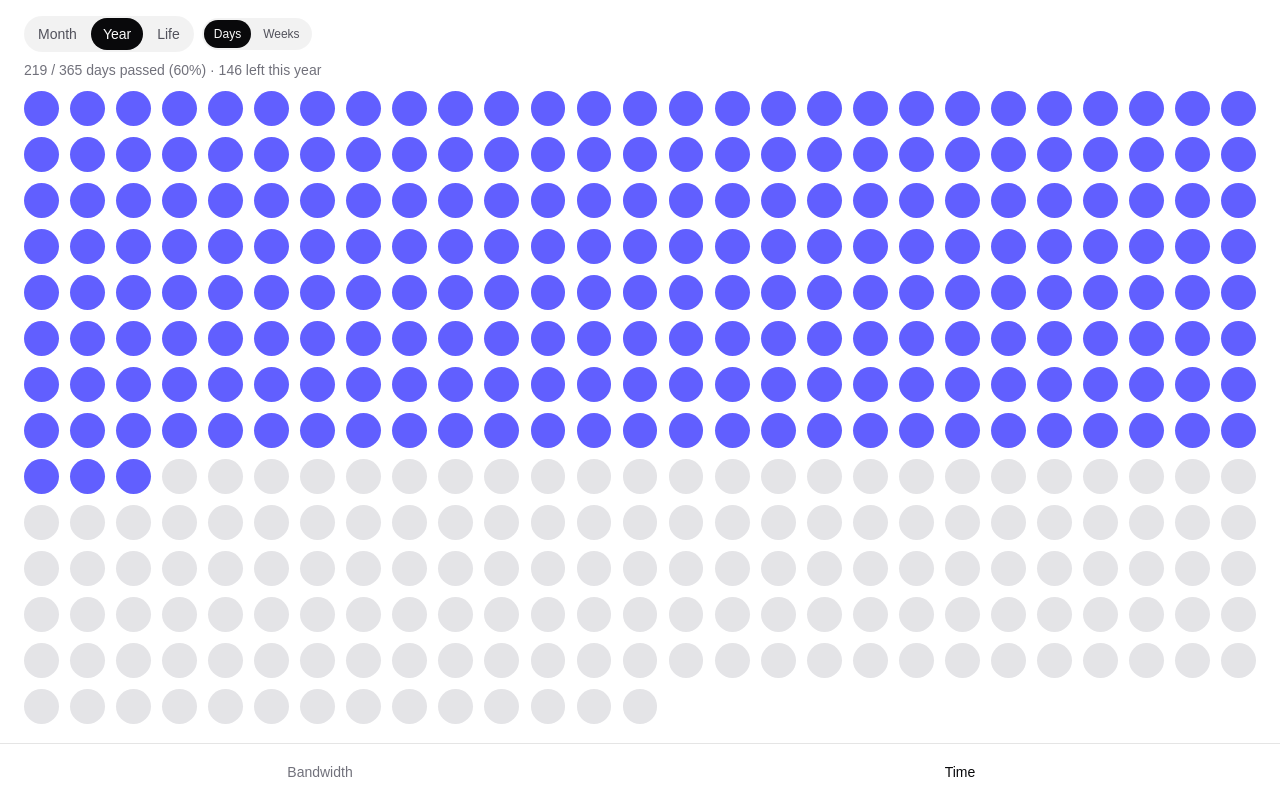
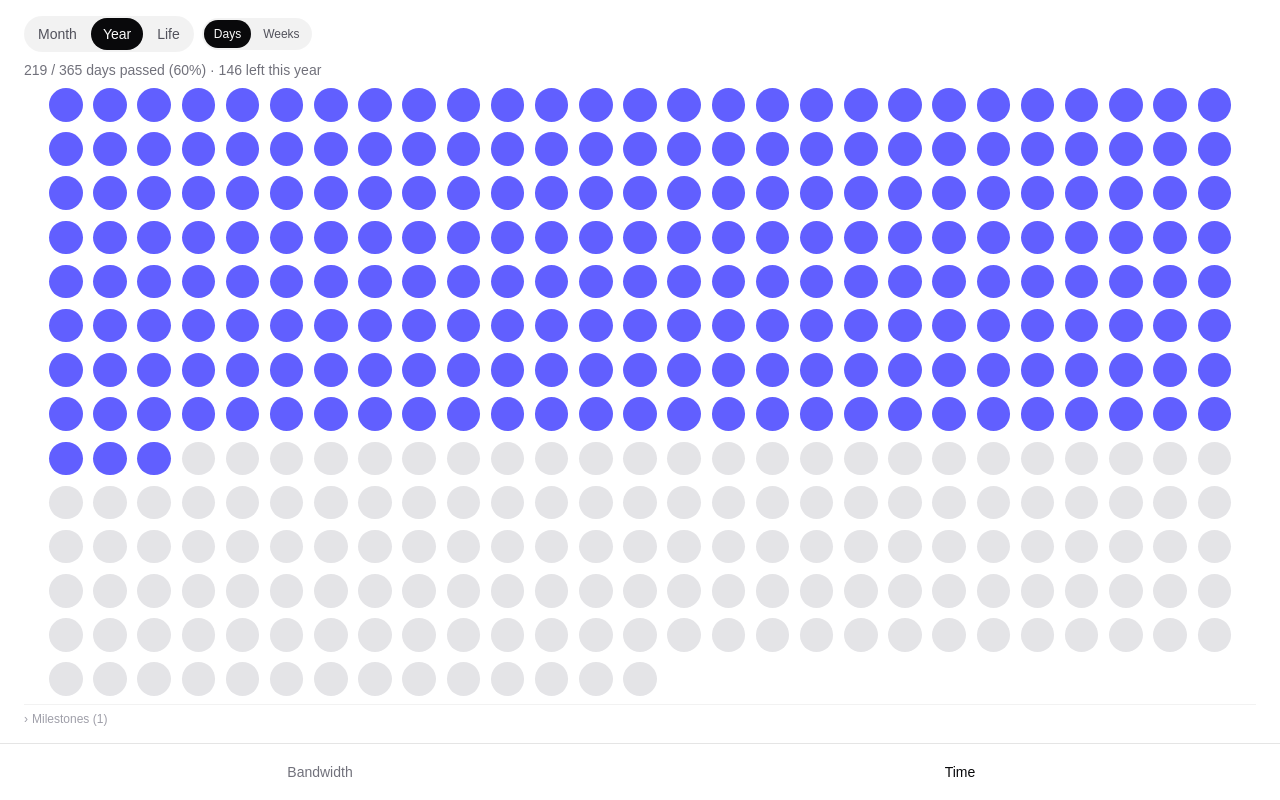
Before and after one commit to HarshK99/bandwidth, a Next.js app: page /time in a window 1280 px wide. Built offline with nearby package versions, Linux system fonts and the light colour scheme.

Commit message:
life in dots

```diff
--- a/components/TimeDots/DotGrid.tsx
+++ b/components/TimeDots/DotGrid.tsx
@@ -1,6 +1,12 @@
 "use client";
 
+import { useState } from "react";
 import { useFitGrid } from "./useFitGrid";
+import { formatMilestoneDate, type Milestone } from "@/lib/milestones";
+
+// Below this dot size, a ring reads as noise (or vanishes) rather than a
+// highlight — fall back to a solid, unmissable fill instead.
+const MILESTONE_RING_MIN_DOT_SIZE = 10;
 
 interface DotGridProps {
   total: number;
@@ -9,18 +15,19 @@ interface DotGridProps {
   // column per week, one row per year). Auto-packs for the largest dot size
   // when omitted.
   columns?: number;
-  // Dot indices to mark as milestones — rendered with a ring regardless of
-  // elapsed/upcoming state. Empty until lib/milestones.ts has real data.
-  highlightIndices?: ReadonlySet<number>;
+  // Dot index -> the milestone landing there. Empty until lib/milestones.ts
+  // has entries that fall inside the current scope's window.
+  milestones?: ReadonlyMap<number, Milestone>;
 }
 
 export default function DotGrid({
   total,
   elapsed,
   columns,
-  highlightIndices,
+  milestones,
 }: DotGridProps) {
   const { containerRef, layout } = useFitGrid(total, columns);
+  const [pinnedIndex, setPinnedIndex] = useState<number | null>(null);
 
   return (
     <div
@@ -35,21 +42,54 @@ export default function DotGrid({
             gap: layout.gap,
           }}
         >
-          {Array.from({ length: total }, (_, i) => (
+          {Array.from({ length: total }, (_, i) => {
+            const milestone = milestones?.get(i);
+            const isElapsed = i < elapsed;
+            const useSolid = milestone && layout.dotSize < MILESTONE_RING_MIN_DOT_SIZE;
+            const useRing = milestone && !useSolid;
+            const isPinned = pinnedIndex === i;
+
+            return (
               <span
                 key={i}
+                className="group relative"
                 style={{ width: layout.dotSize, height: layout.dotSize }}
+              >
+                <span
+                  onClick={
+                    milestone
+                      ? () => setPinnedIndex((cur) => (cur === i ? null : i))
+                      : undefined
+                  }
                   className={
-                "rounded-full " +
-                (i < elapsed
+                    "block h-full w-full rounded-full " +
+                    (useSolid
+                      ? "bg-emerald-500 dark:bg-emerald-400"
+                      : isElapsed
                         ? "bg-indigo-500 dark:bg-indigo-400"
                         : "bg-zinc-200 dark:bg-zinc-800") +
-                (highlightIndices?.has(i)
-                  ? " ring-2 ring-amber-500 ring-offset-1 ring-offset-white dark:ring-offset-black"
-                  : "")
+                    (useRing
+                      ? " ring-2 ring-emerald-500 ring-offset-1 ring-offset-white dark:ring-offset-black"
+                      : "") +
+                    (milestone ? " cursor-pointer" : "")
                   }
                 />
-          ))}
+                {milestone && (
+                  <span
+                    role="tooltip"
+                    className={
+                      "pointer-events-none absolute bottom-full left-1/2 z-10 mb-1.5 -translate-x-1/2 whitespace-nowrap rounded bg-zinc-900 px-1.5 py-0.5 text-[10px] font-medium text-white shadow-sm transition-opacity dark:bg-zinc-100 dark:text-zinc-900 " +
+                      (isPinned
+                        ? "opacity-100"
+                        : "opacity-0 group-hover:opacity-100")
+                    }
+                  >
+                    {milestone.label} &middot; {formatMilestoneDate(milestone.date)}
+                  </span>
+                )}
+              </span>
+            );
+          })}
         </div>
       )}
     </div>
--- /dev/null
+++ b/components/TimeDots/MilestonesPanel.tsx
@@ -0,0 +1,46 @@
+"use client";
+
+import { useState } from "react";
+import { formatMilestoneDate, type Milestone } from "@/lib/milestones";
+
+// Full milestone list, independent of which scope/dot grid is currently on
+// screen — a 2028 milestone won't be a dot yet on This Year, but it should
+// still be findable here. Collapsed and muted by default so it doesn't
+// compete with the grid; tap to see the list.
+export default function MilestonesPanel({
+  milestones,
+}: {
+  milestones: Milestone[];
+}) {
+  const [open, setOpen] = useState(false);
+
+  if (milestones.length === 0) return null;
+
+  return (
+    <div className="mt-2 shrink-0 border-t border-black/5 pt-1.5 dark:border-white/10">
+      <button
+        type="button"
+        onClick={() => setOpen((o) => !o)}
+        className="flex items-center gap-1 text-xs text-zinc-400 hover:text-zinc-600 dark:text-zinc-600 dark:hover:text-zinc-400"
+      >
+        <span
+          aria-hidden
+          className={"inline-block transition-transform " + (open ? "rotate-90" : "")}
+        >
+          &rsaquo;
+        </span>
+        Milestones ({milestones.length})
+      </button>
+      {open && (
+        <ul className="mt-1 space-y-0.5 text-xs text-zinc-500 dark:text-zinc-400">
+          {milestones.map((milestone) => (
+            <li key={milestone.id} className="flex items-center gap-1.5">
+              <span className="h-1.5 w-1.5 shrink-0 rounded-full bg-emerald-500 dark:bg-emerald-400" />
+              {milestone.label} &middot; {formatMilestoneDate(milestone.date)}
+            </li>
+          ))}
+        </ul>
+      )}
+    </div>
+  );
+}
--- a/components/TimeDots/TimeDotsView.tsx
+++ b/components/TimeDots/TimeDotsView.tsx
@@ -2,11 +2,12 @@
 
 import { useMemo, useState } from "react";
 import DotGrid from "./DotGrid";
+import MilestonesPanel from "./MilestonesPanel";
 import Segmented from "./Segmented";
 import {
   getLifeWeeksDots,
   getLifeYearsDots,
-  getMilestoneIndices,
+  getMilestoneMarkers,
   getThisMonthDots,
   getThisYearDots,
   LIFE_EXPECTANCY_YEARS,
@@ -79,7 +80,9 @@ export default function TimeDotsView() {
 
   const remaining = total - elapsed;
   const percent = Math.round((elapsed / total) * 100);
-  const highlightIndices = new Set(getMilestoneIndices(milestones, scope, now));
+  const milestoneMarkers = new Map(
+    getMilestoneMarkers(milestones, scope, now).map((m) => [m.index, m.milestone])
+  );
 
   return (
     <div className="flex h-full flex-col px-4 py-3 sm:px-6 sm:py-4">
@@ -110,12 +113,15 @@ export default function TimeDotsView() {
 
       <div className="min-h-0 flex-1 pt-2">
         <DotGrid
+          key={`${scopeKind}-${scopeKind === "year" ? yearUnit : scopeKind === "life" ? lifeUnit : ""}`}
           total={total}
           elapsed={elapsed}
           columns={columns}
-          highlightIndices={highlightIndices}
+          milestones={milestoneMarkers}
         />
       </div>
+
+      <MilestonesPanel milestones={milestones} />
     </div>
   );
 }
--- a/lib/milestones.ts
+++ b/lib/milestones.ts
@@ -1,7 +1,6 @@
 // lib/milestones.ts
-// Data prep for milestone dots — no real dates yet. Populate this array once
-// milestone data is available; index mapping (which dot a date lands on, per
-// scope) already lives in lib/time-dots.ts and needs no changes to pick these up.
+// Milestone dots — index mapping (which dot a date lands on, per scope)
+// lives in lib/time-dots.ts and picks up new entries here automatically.
 
 export interface Milestone {
   id: string;
@@ -9,4 +8,15 @@ export interface Milestone {
   date: string; // ISO "YYYY-MM-DD"
 }
 
-export const milestones: Milestone[] = [];
+export const milestones: Milestone[] = [
+  // Day is a placeholder (mid-month) — only "April 2028" was given.
+  { id: "milestone-wedding", label: "Get Married", date: "2028-04-15" },
+];
+
+export function formatMilestoneDate(iso: string): string {
+  return new Date(iso).toLocaleDateString(undefined, {
+    month: "short",
+    day: "numeric",
+    year: "numeric",
+  });
+}
--- a/lib/time-dots.ts
+++ b/lib/time-dots.ts
@@ -110,15 +110,24 @@ function getMilestoneIndex(scope: DotScope, now: Date, date: Date): number | nul
   }
 }
 
-export function getMilestoneIndices(
+export interface MilestoneMarker {
+  index: number;
+  milestone: Milestone;
+}
+
+// Which milestones fall inside the given scope's current window, and which
+// dot each one lands on. A milestone whose date isn't visible in this scope
+// right now (e.g. a 2028 date on This Year while it's 2026) is simply
+// omitted — it reappears here on its own once the scope's window reaches it.
+export function getMilestoneMarkers(
   items: Milestone[],
   scope: DotScope,
   now: Date
-): number[] {
-  const indices: number[] = [];
+): MilestoneMarker[] {
+  const markers: MilestoneMarker[] = [];
   for (const item of items) {
     const index = getMilestoneIndex(scope, now, new Date(item.date));
-    if (index !== null) indices.push(index);
+    if (index !== null) markers.push({ index, milestone: item });
   }
-  return indices;
+  return markers;
 }
```
Lines whose indentation alone changed are shown as unchanged.
